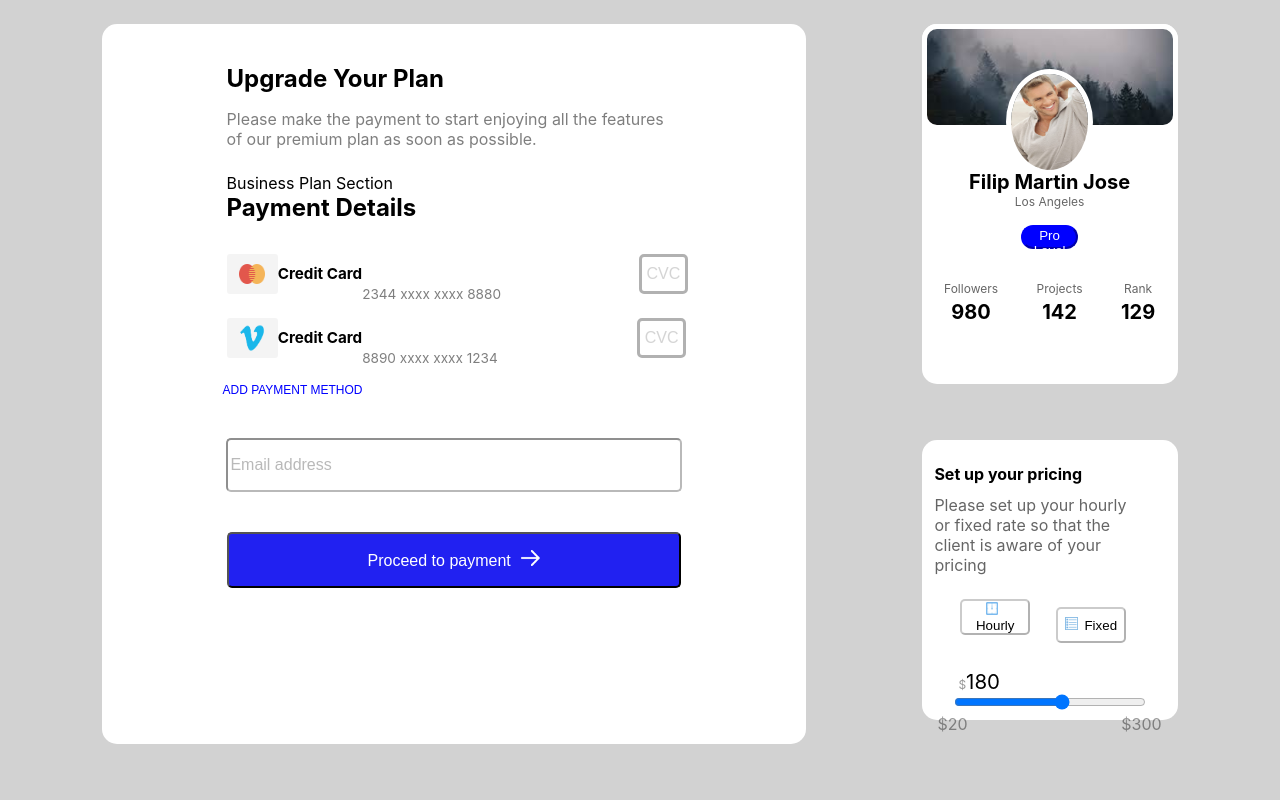
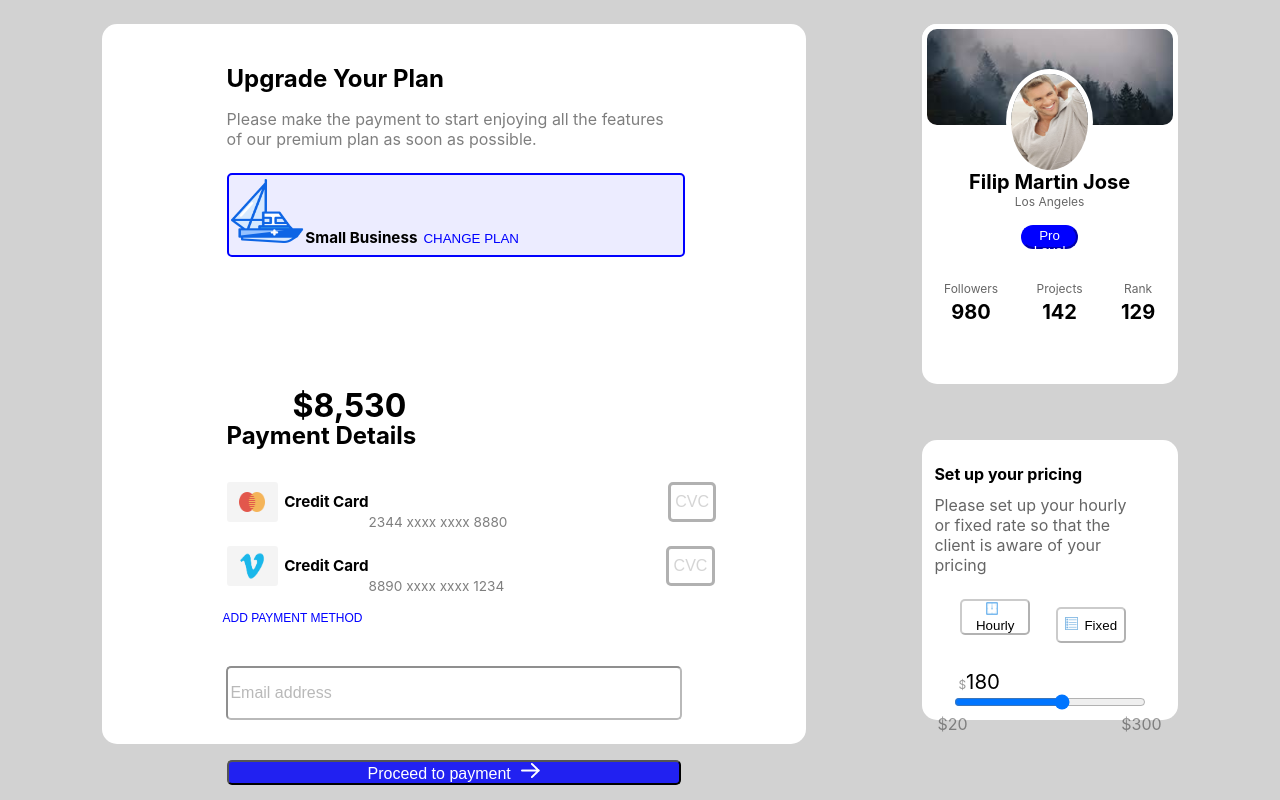
Before and after one commit to TravisExline/RF-Code-Challenge, a React (Create React App) app: page / in a window 1280 px wide. Built offline with nearby package versions, Linux system fonts and the light colour scheme.

Commit message:
can't align anything

```diff
--- /dev/null
+++ b/src/components/BusinessPlan.js
@@ -0,0 +1,18 @@
+import React from 'react'
+import Boat from '../imgs/boat.png'
+import '../style/BusinessPlan.css'
+
+class BusinessPlan extends React.Component {
+    render() {
+        return(
+            <div className='plan-holder'>
+                <img src={Boat} className='boat'/>
+                <h2 className='plan-type'>Small Business</h2>
+                <button className='change-btn'>CHANGE PLAN</button>
+                <h1 className='price'>$8,530</h1>
+            </div>
+        )
+    }
+}
+
+export default BusinessPlan
--- a/src/components/PaymentOptions.js
+++ b/src/components/PaymentOptions.js
@@ -4,6 +4,7 @@ import MasterCard from '../imgs/mastercard.png'
 import V from '../imgs/v.png'
 import '../style/PaymentOptions.css'
 import arrow from '../imgs/arrow.png'
+import BusinessPlan from '../components/BusinessPlan'
 
 class PaymentOptions extends React.Component {
     constructor() {
@@ -21,7 +22,9 @@ class PaymentOptions extends React.Component {
             <div className='payment-holder'>
                 <h1 className='upgrade-head'>Upgrade Your Plan</h1>
                 <p className='detail-text'>Please make the payment to start enjoying all the features of our premium plan as soon as possible.</p>
-                <div className='plan-section'>Business Plan Section</div>
+                <div className='plan-section'>
+                    <BusinessPlan />
+                </div>
                 <h2 className='payment-details-head'>Payment Details</h2>
                 {this.state.paymentTypes.map((paymentType) => (
                     <CreditCard id={paymentType.id} photo={paymentType.photo} cardNumber={paymentType.cardNumber} type={paymentType.type}/>
--- /dev/null
+++ b/src/style/BusinessPlan.css
@@ -0,0 +1,36 @@
+.plan-holder {
+    display: inline-block;
+    background-color: rgba(0, 0, 255, 0.075);
+    width: 35.5vw;
+    max-height: 10vh;
+    border-radius: 5px;
+    border: solid blue 2px;
+    margin-bottom: 5vh;
+}
+
+.boat {
+    display: inline-block;
+    width: 6vw;
+    height: 8vh;
+    padding-top: .5vh;
+}
+
+.plan-type {
+    font-size: 1.9vh;
+    height: 2vh;
+    margin-bottom: 15vh;
+    display: inline-block;
+}
+
+.change-btn {
+    display: inline-block;
+    padding-top: 5vh;
+    background-color:  rgba(0, 0, 255, 0);
+    border: none;
+    color: blue;
+}
+
+.price {
+    display: inline-block;
+    margin-left: 5vw;
+}
--- a/src/style/CreditCard.css
+++ b/src/style/CreditCard.css
@@ -8,7 +8,6 @@
 }
 
 .photo-background {
-    /* display: inline-block; */
     width: 4vw;
     height: 5vh;
     background-color: rgba(151, 151, 151, 0.11);
@@ -25,8 +24,8 @@
 }
 
 .payment-type {
-    /* padding-right: 29vw; */
     margin-bottom: 0;
+    padding-left: .5vw;
     font-size: 1.9vh;
     float: left;
 }
@@ -48,6 +47,6 @@
     text-align: center;
     font-size: 2vh;
     font-weight: 525;
-    margin-left: 1.5vw;
+    margin-left: 5.5vw;
     margin-bottom: 5vh;
 }
```
Also changed, not shown: src/imgs/boat.png (added).
